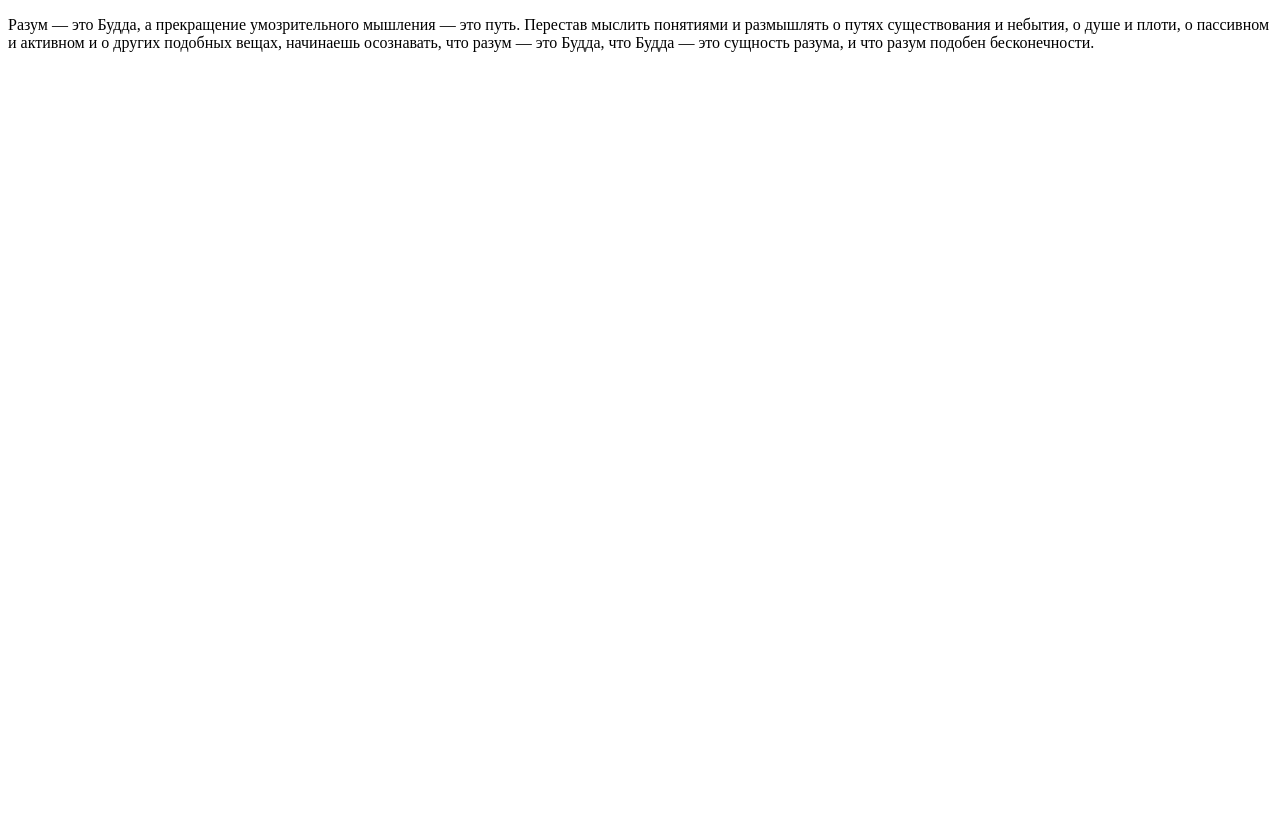
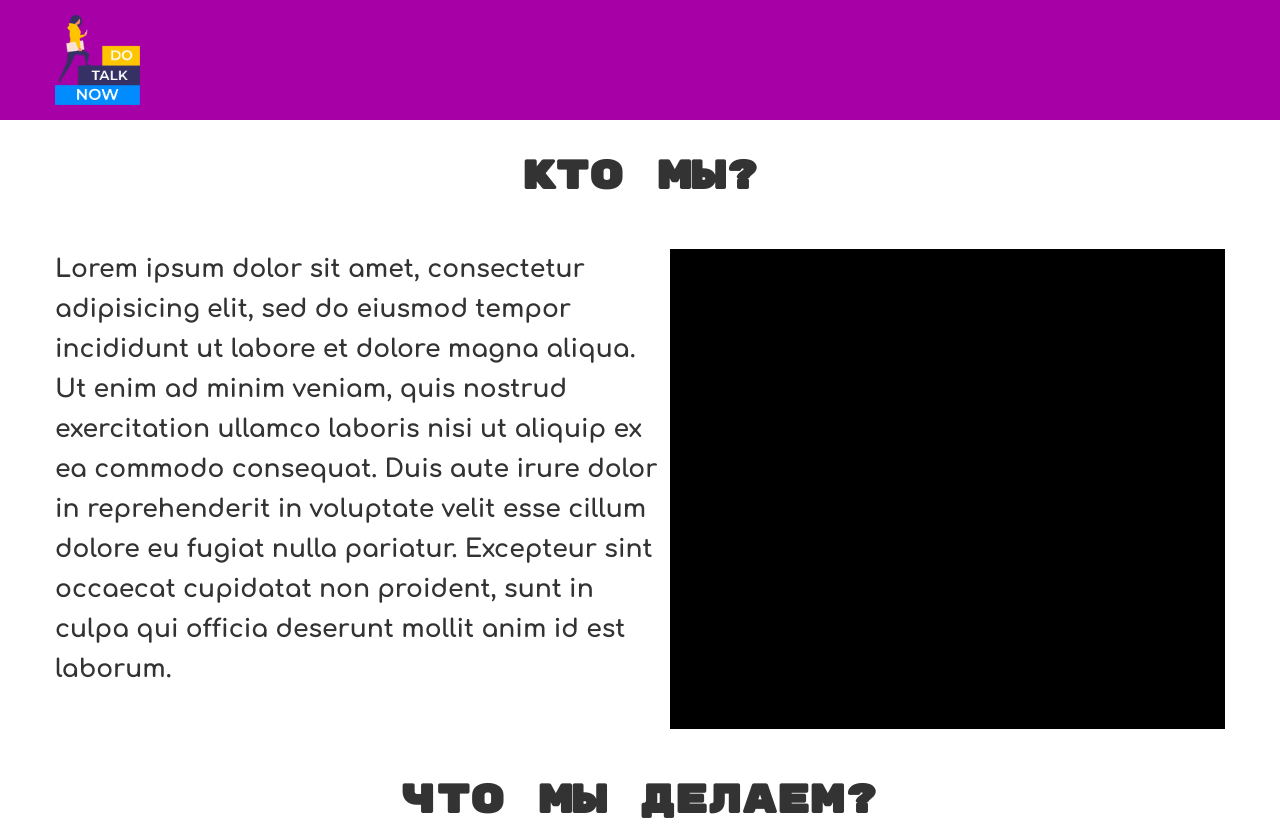
Before and after one commit to dotalknow/dotalknow.github.io, a plain HTML site: page index.html in a window 1280 px wide. Shown: the top 836 px of the page. Before the commit the page ends 800 px from the top, so only its background shows below. Drawn offline with Linux system fonts and the light colour scheme.

Commit message:
Add files via upload

```diff
--- a/index.html
+++ b/index.html
@@ -3,13 +3,40 @@
  <head>
    <title>!DOCTYPE</title>
    <meta charset="utf-8">
+   <link rel="stylesheet" href="style.css" type="text/css"/>
+   <link href="https://fonts.googleapis.com/css?family=Comfortaa:700|Rubik+Mono+One&display=swap" rel="stylesheet">
  </head>
  <body>
-  <p>Разум — это Будда, а прекращение умозрительного мышления — это путь.
-  Перестав мыслить понятиями и размышлять о путях существования и небытия,
-  о душе и плоти, о пассивном и активном и о других подобных вещах,
-  начинаешь осознавать, что разум — это Будда,
-  что Будда — это сущность разума,
-  и что разум подобен бесконечности.</p>
+   <div class="intro">
+     <div class="top__line">
+       <div class="container">
+         <img src="logo2.png" alt="">
+       </div>
+     </div>
+   </div>
+
+   <div class="main">
+     <div class="container">
+       <div class="title">
+         <h1>Кто мы?</h1>
+       </div>
+       <div class="section_1">
+         <div class="subtitle">
+           <h2>Lorem ipsum dolor sit amet, consectetur adipisicing elit, sed do eiusmod tempor incididunt ut labore et dolore magna aliqua. Ut enim ad minim veniam, quis nostrud exercitation ullamco laboris nisi ut aliquip ex ea commodo consequat. Duis aute irure dolor in reprehenderit in voluptate velit esse cillum dolore eu fugiat nulla pariatur. Excepteur sint occaecat cupidatat non proident, sunt in culpa qui officia deserunt mollit anim id est laborum.</h2>
+           <img src="Пробный.png" alt="">
+         </div>
+       </div>
+
+       <div class="title">
+         <h1>Что мы делаем?</h1>
+       </div>
+       <div class="section_2">
+         <div class="subtitle">
+           <h2>Lorem ipsum dolor sit amet, consectetur adipisicing elit, sed do eiusmod tempor incididunt ut labore et dolore magna aliqua. Ut enim ad minim veniam, quis nostrud exercitation ullamco laboris nisi ut aliquip ex ea commodo consequat. Duis aute irure dolor in reprehenderit in voluptate velit esse cillum dolore eu fugiat nulla pariatur. Excepteur sint occaecat cupidatat non proident, sunt in culpa qui officia deserunt mollit anim id est laborum.</h2>
+           <img src="Пробный.png" alt="">
+         </div>
+       </div>
+     </div>
+   </div>
  </body>
 </html>
--- /dev/null
+++ b/style.css
@@ -0,0 +1,70 @@
+body {
+  margin: 0;
+  font-family: 'Rubik Mono One', sans-serif;
+  font-size: 15px;
+  line-height: 1.6;
+  color: #333;
+  align-items: center;
+}
+*,
+*:after,
+*:before {
+  box-sizing: border-box;
+}
+h1 {
+  font-size: 40px;
+  margin: 0 auto;
+}
+h2 {
+  font-family: 'Comfortaa', cursive;
+  font-size: 25px;
+  font-weight: 700;
+  margin: 0 auto;
+}
+.container {
+  max-width: 1200px;
+  width: 100%;
+  margin: 0 auto;
+}
+.intro {
+  width: 100%;
+}
+.top__line {
+  width: 100%;
+  height: 120px;
+  background: #a600a6;
+  position: relative;
+}
+.top__line img {
+  position: absolute;
+  max-width: 85px;
+  width: 100%;
+  margin: auto;
+  margin-left: 15px;
+  top: 0;
+  bottom: 0;
+}
+.main {
+  width: 100%;
+}
+.title {
+  text-align: center;
+  margin-top: 25px;
+  margin-bottom: 25px;
+}
+.subtitle {
+  width: 100%;
+  display: flex;
+  justify-content: space-between;
+}
+.section_1 {
+  padding: 15px;
+}
+.section_2 {
+  margin-top: 40px;
+  border-style: dotted;
+  border-radius: 20px;
+  border-width: 6px;
+  border-color: #7c1f7c;
+  padding: 15px;
+}
```
Also changed, not shown: logo.png (added), logo2.png (added), Пробный.png (added), Прямоугольник.png (added).
